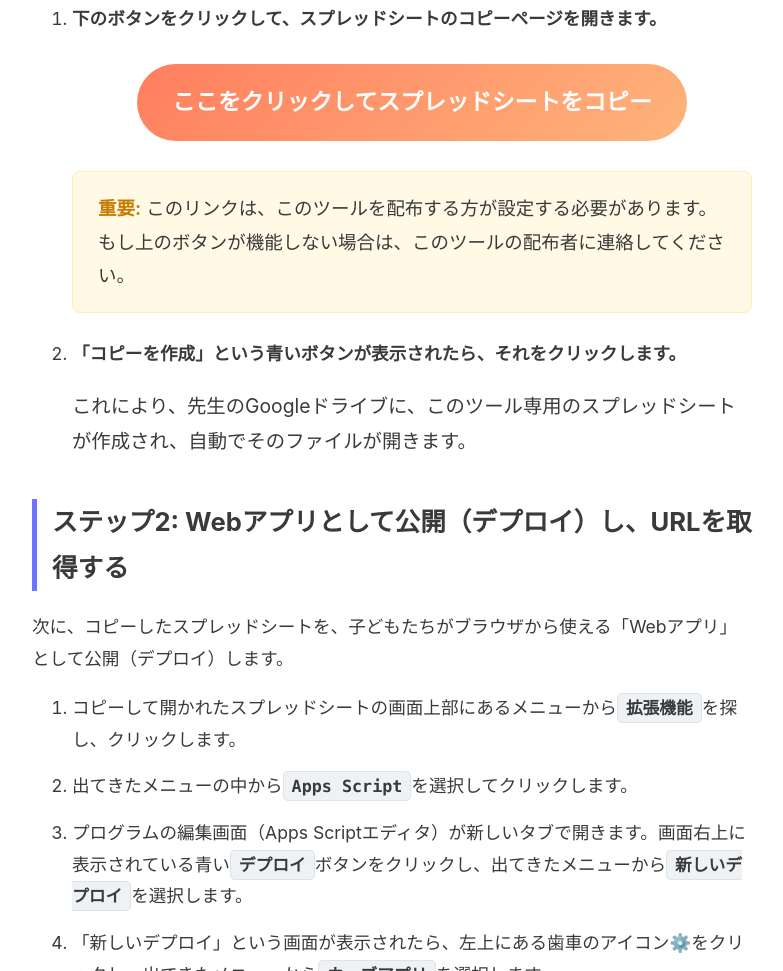
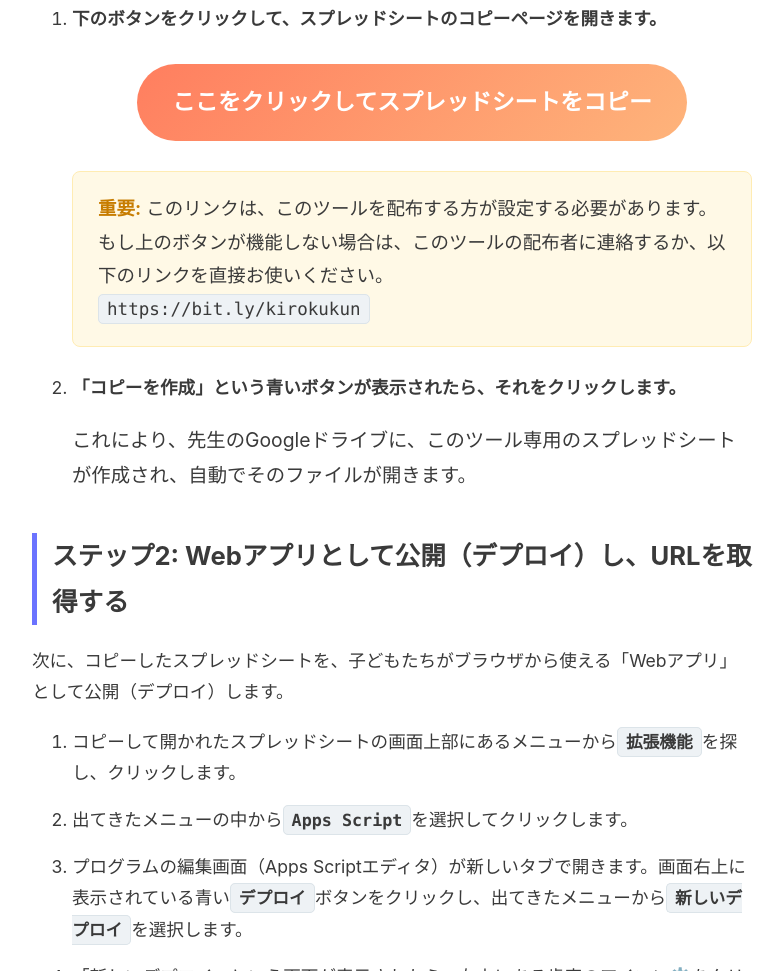
Before and after one commit to JohnnyMaeta/kirokukun3, a plain HTML site: page index.html in a window 1280 px wide. Shown: the part 1060-2031 px from the top of the page, without its empty margins (248-1031 px from the left). Drawn offline with Linux system fonts and the light colour scheme.

Commit message:
リンク修正

```diff
--- a/index.html
+++ b/index.html
@@ -151,7 +151,8 @@
             <a href="https://bit.ly/kirokukun" class="button" target="_blank">ここをクリックしてスプレッドシートをコピー</a>
           </div>
           <div class="warning">
-            <strong>重要:</strong> このリンクは、このツールを配布する方が設定する必要があります。もし上のボタンが機能しない場合は、このツールの配布者に連絡してください。
+            <strong>重要:</strong> このリンクは、このツールを配布する方が設定する必要があります。もし上のボタンが機能しない場合は、このツールの配布者に連絡するか、以下のリンクを直接お使いください。<br>
+            <code>https://bit.ly/kirokukun</code>
           </div>
         </li>
         <li><strong>「コピーを作成」という青いボタンが表示されたら、それをクリックします。</strong>
```
